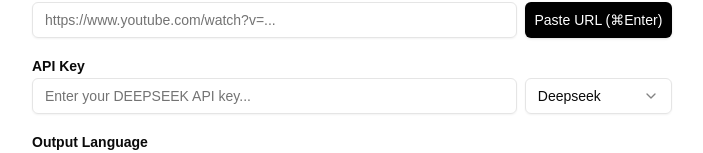
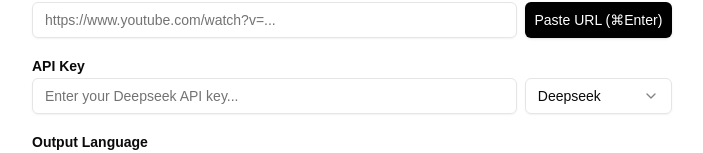
Before and after one commit to ssenti/yt_summ, a Next.js app: page / in a window 1280 px wide. Shown: the part 134-287 px from the top of the page, without its empty margins (288-991 px from the left). Built offline with nearby package versions, Linux system fonts and the light colour scheme.

Commit message:
minimal api name changes

```diff
--- a/app/components/youtube-summarizer.tsx
+++ b/app/components/youtube-summarizer.tsx
@@ -247,7 +247,9 @@ export default function YoutubeSummarizer() {
               type="password"
               value={apiKey}
               onChange={(e) => setApiKey(e.target.value)}
-              placeholder={`Enter your ${selectedLLM.toUpperCase()} API key...`}
+              placeholder={`Enter your ${selectedLLM === 'openai' ? 'OpenAI' :
+                selectedLLM === 'xai' ? 'xAI' :
+                selectedLLM.charAt(0).toUpperCase() + selectedLLM.slice(1)} API key...`}
               className="flex-1"
             />
             <Select
```
